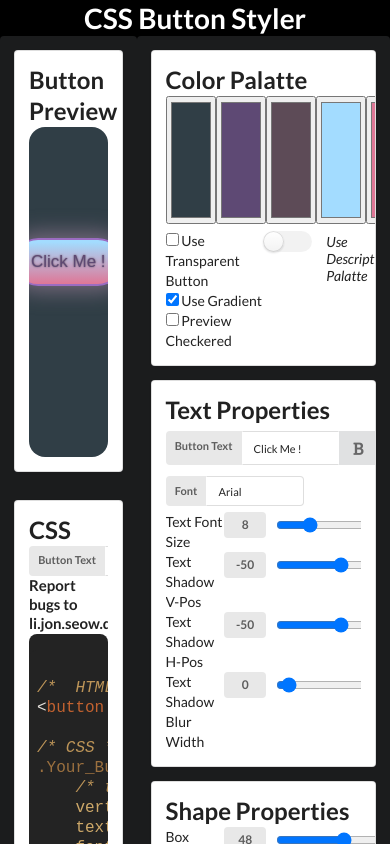
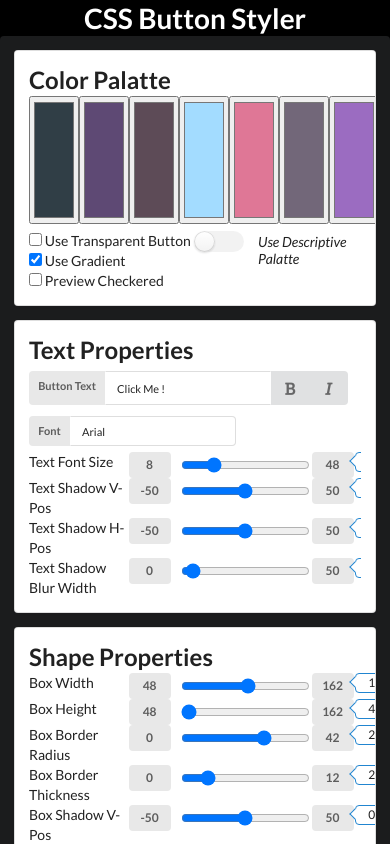
Before and after one commit to LiJonSeowDev/CSSButtonStyleGenerator, a React (Create React App) app: page / in a window 390 px wide. Shown: the top 844 px of the page. Built offline with nearby package versions, Linux system fonts and the light colour scheme.

Commit message:
cleanup and added some responsive CSS feature

```diff
--- a/public/index.html
+++ b/public/index.html
@@ -11,6 +11,7 @@
     />
     <link rel="apple-touch-icon" href="%PUBLIC_URL%/logo192.png" />
     <link rel="stylesheet" href="https://cdnjs.cloudflare.com/ajax/libs/semantic-ui/2.4.1/semantic.min.css" />
+    <link rel="stylesheet" href="./BaseStyle.css" />
     <!--link rel="stylesheet" href="https://fonts.googleapis.com/css?family=Roboto:300,400,500,700&display=swap" /-->
     <!--
       manifest.json provides metadata used when your web app is installed on a
--- a/src/components/App.tsx
+++ b/src/components/App.tsx
@@ -6,7 +6,6 @@ import ColourFormPalatte from './ColourFormPalatte';
 import TextForm from './TextForm';
 import ShapeForm from './ShapeForm';
 
-import './BaseStyle.css';
 
 class App extends React.Component {
   state : ButtonProperties = {
@@ -53,7 +52,7 @@ class App extends React.Component {
     return (
     <div className="RootDiv FlexColumn">
       <div className="PageTitle"><h1> CSS Button Styler</h1></div>
-        <div className="PageBody FlexRow">
+        <div className="PageBody FlexRoot">
           <div className="ui segment inverted LeftUi FlexColumn">
             <div className="ui segment FlexColumn ButtonPreview AutoOverflow">
               <div className="BlockTitle"><h2> Button Preview </h2></div>
--- a/src/components/BaseStyle.css
+++ b/src/components/BaseStyle.css
@@ -1,4 +1,25 @@
 /* Generics */
+
+@media only screen and (max-width : 600px){
+    .FlexRoot{
+        display : flex;
+        flex-direction : column;
+    }
+
+    .FlexRoot > div{
+        width : 100%;
+    }
+}
+
+.FlexRoot{
+    display : flex;
+    flex-direction : row;
+}
+
+.FlexRoot > div{
+    height : 100%;
+}
+
 .bodyElem{
     background-color: black;
 }
@@ -127,7 +148,7 @@ visibility: visible;
 }
 
 .LeftUi{
-    height : 100%;
+    height : 100vh;
     min-height : 100rem;
     min-width : 35%;
     margin : 0px 0px 0px 0px;
@@ -136,7 +157,7 @@ visibility: visible;
 }
 
 .RightUi{
-    height : 100%;
+    height : 100vh;
     min-height : 100rem;
     min-width : 65%;
     margin : 0px 0px 0px 0px;
--- a/src/components/ButtonPreview.tsx
+++ b/src/components/ButtonPreview.tsx
@@ -1,6 +1,5 @@
 import React from 'react';
 import ButtonProperties from '../Types/All';
-import './BaseStyle.css';
 
 
 class ButtonPreview extends React.Component< {buttonProperties : ButtonProperties} >{
--- a/src/components/CSSCodeClip.tsx
+++ b/src/components/CSSCodeClip.tsx
@@ -2,7 +2,6 @@ import React from 'react';
 import ButtonProperties from '../Types/All';
 import SyntaxHighlighter from 'react-syntax-highlighter';
 import { railscasts } from 'react-syntax-highlighter/dist/esm/styles/hljs';
-import './BaseStyle.css';
 
 
 class CSSCodeClip extends React.Component< {buttonProperties : ButtonProperties , onInputChanged : Function} >{
--- a/src/components/ColourFormPalatte.tsx
+++ b/src/components/ColourFormPalatte.tsx
@@ -1,6 +1,5 @@
 import React from 'react';
 import ColorPanel from './ColorPanel';
-import './BaseStyle.css';
 import ButtonProperties from '../Types/All';
 
 class ColourFormPalatte extends React.Component<{onInputChanged : Function, buttonProperties : ButtonProperties}> {
--- a/src/components/ShapeForm.tsx
+++ b/src/components/ShapeForm.tsx
@@ -1,7 +1,6 @@
 import React from 'react';
 import RangeSlider from './RangeSlider';
 import ButtonProperties from '../Types/All';
-import './BaseStyle.css';
 
 class ShapeForm extends React.Component<{onInputChanged : Function, buttonProperties : ButtonProperties}>{
     render(){
--- a/src/components/TextForm.tsx
+++ b/src/components/TextForm.tsx
@@ -1,7 +1,6 @@
 import React from 'react';
 import RangeSlider from './RangeSlider';
 import ButtonProperties from '../Types/All';
-import './BaseStyle.css';
 
 class TextForm extends React.Component<{onInputChanged : Function, buttonProperties : ButtonProperties }>{
     toggleFlag(  flag : number ){
```
Also changed, not shown: src/components/PreviewButton.css (added).
